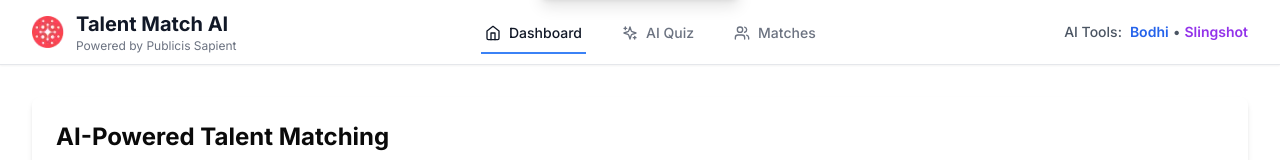
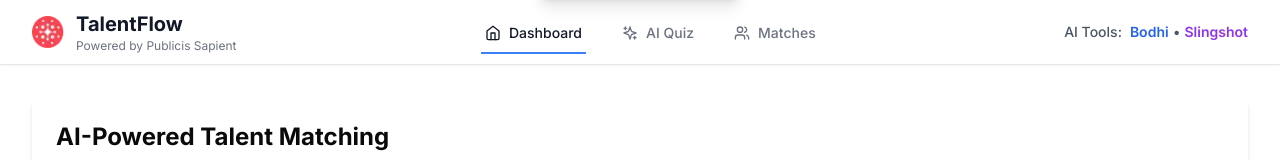
Before and after one commit to Aayushman-Chatterjee-Organization/26-aspire-hackathon-team-helio, a Next.js app in the folder FrontEnd/: page / in a window 1280 px wide. Shown: the top 160 px of the page. Built offline with nearby package versions, Linux system fonts and the light colour scheme.

Commit message:
feat: next js configs added v4

```diff
--- a/FrontEnd/app/components/Header.js
+++ b/FrontEnd/app/components/Header.js
@@ -53,9 +53,7 @@ export default function Header() {
 								/>
 							</div>
 							<div>
-								<h1 className="text-xl font-bold text-gray-900">
-									Talent Match AI
-								</h1>
+								<h1 className="text-xl font-bold text-gray-900">TalentFlow</h1>
 								<p className="text-xs text-gray-500">
 									Powered by Publicis Sapient
 								</p>
--- a/FrontEnd/app/layout.js
+++ b/FrontEnd/app/layout.js
@@ -8,7 +8,7 @@ import { AuthProvider } from "./contexts/AuthContext";
 const inter = Inter({ subsets: ["latin"] });
 
 export const metadata = {
-	title: "Talent Match AI - Powered by PS AI Tools",
+	title: "TalentFlow - Powered by PS AI Tools",
 	description:
 		"AI-powered talent matching platform using Bodhi for profile enrichment and Slingshot for AI orchestration",
 };
```
